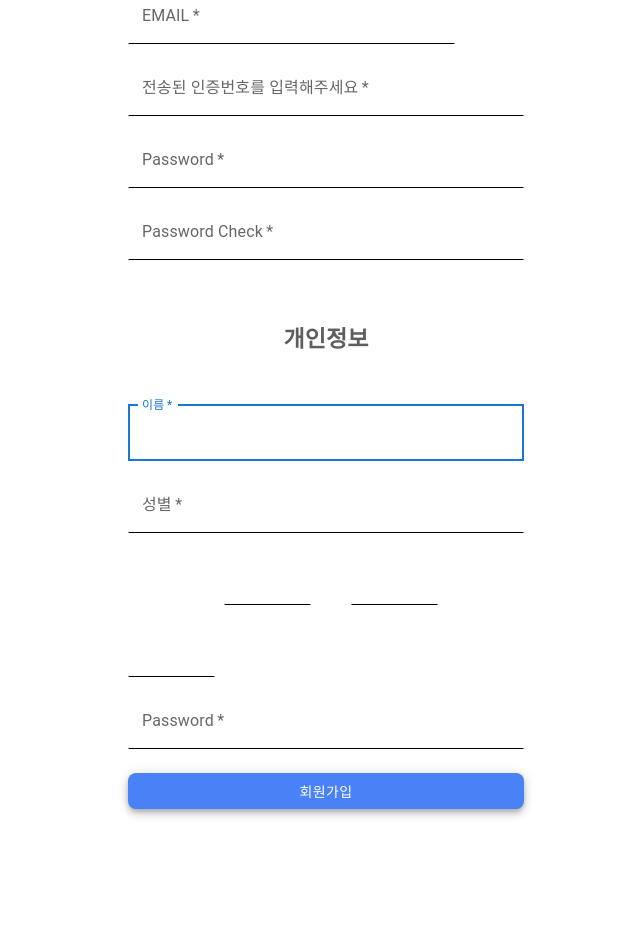
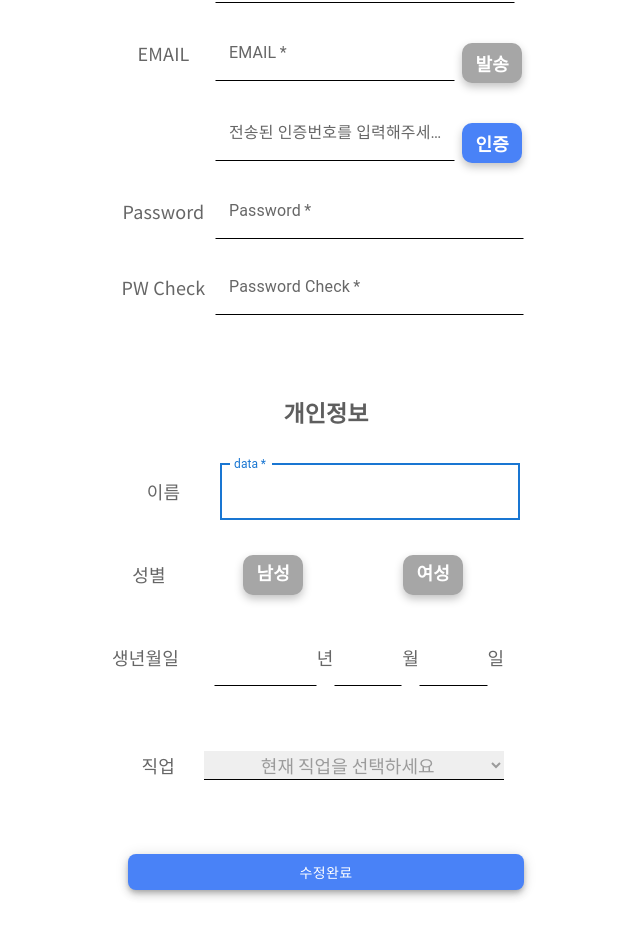
Before and after one commit to taeiiin/SwitchNote, a React (Create React App) app: page /UpdateInfo in a window 1280 px wide. Shown: the part 300-1236 px from the top of the page, without its empty margins (314-954 px from the left). Built offline with nearby package versions, Linux system fonts and the light colour scheme.

Commit message:
회원가입/회원정보 수정/아이디,비번 찾기 수정 - 김주연

```diff
--- a/src/App.css
+++ b/src/App.css
@@ -520,7 +520,7 @@
 .pageAddScript{
   font-family: 'Noto Sans KR', sans-serif;
   font-weight: 400;
-  font-size:20px;
+  font-size:18px;
   color:#5E5E5E;
   letter-spacing: 0.2px;
   /* -webkit-text-decoration-color: red; */
@@ -538,6 +538,9 @@
 .setData{
   text-align:center;
   margin-bottom:60px;
+  font-family: 'Noto Sans KR', sans-serif;
+  font-size:18px;
+  color:#666666;
 }
 
 .middleScript{
@@ -545,11 +548,15 @@
   font-weight: 600;
   font-size: 23px;
   color: #5E5E5E;
-  margin-top: 50px;
+  margin-top: 30px;
+  margin-bottom: 50px;
 }
 
 .userData{
   margin-top: 50px;
+  color:#666666;
+  font-family: 'Noto Sans KR', sans-serif;
+  font-size:18px;
 }
 
 .policy{
@@ -563,7 +570,7 @@
   margin-bottom: 25px;
   text-align: left;
   color: #9B9B9B;
-  size: 25px;
+  font-size: 18px;
 }
 /*
 #findDiv{
@@ -572,8 +579,8 @@
 
 .findContent{
   text-align: center;
-  margin-left: 50px;
-  margin-right: 50px;
+  margin-left: 30px;
+  margin-right: 30px;
   width:400px;
 }
 .horizontalLine{
@@ -591,3 +598,99 @@
 td{
   text-align: center;
 }
+.sendBtn{
+  color:white;
+  font-family: 'Noto Sans KR', sans-serif;
+  font-weight: 600;
+  background-color: #A6A6A6;
+  border:none;
+  border-radius: 10px;
+  width:60px;
+  height:40px;
+  font-size:18px;
+  margin-top: 20px;
+  margin-left: 5px;
+  filter: drop-shadow(0px 4px 4px #c3c3c3);
+
+
+}
+.authenBtn{
+  color:white;
+  font-family: 'Noto Sans KR', sans-serif;
+  font-weight: 600;
+  background-color: #4982F7;
+  border:none;
+  border-radius: 10px;
+  width:60px;
+  height:40px;
+  font-size:18px;
+  margin-top: 20px;
+  margin-left: 5px;
+  filter: drop-shadow(0px 4px 4px #c3c3c3);
+}
+
+.select {
+  padding: 15px 10px;
+
+}
+.select input[type=radio]{
+  display: none;
+}
+.select input[type=radio]+label{
+  display: inline-block;
+  cursor: pointer;
+  height: 40px;
+  width: 60px;
+  border-radius: 10px;
+  line-height: 24px;
+  text-align: center;
+  font-size:18px;
+  font-family: 'Noto Sans KR', sans-serif;
+  font-weight:600;
+  text-align:center;
+  padding-top: 5px;
+
+}
+.select input[type=radio]+label{
+  background-color: #A6A6A6;
+  color: #fff;
+  margin-right: 50px;
+  margin-left: 50px;
+  filter: drop-shadow(0px 4px 4px #c3c3c3);
+}
+.select input[type=radio]:checked+label{
+  background-color: #4982F7;
+  color: #fff;
+}
+/* 체크박스 숨기기 */
+.custom-checkbox input[type="checkbox"] {
+  display: none;
+}
+
+/* 체크되지 않은 상태일 때 이미지 표시 */
+.custom-checkbox label:before {
+  content: "";
+    display: inline-block;
+    width: 20px; /* 이미지 너비 조정 */
+    height: 20px; /* 이미지 높이 조정 */
+    margin-right: 5px;
+    vertical-align: middle;
+    background-image: url(./components/images/checkGray.png);
+    background-size: cover; /* 배경 이미지 크기 조정 */
+}
+
+/* 체크된 상태일 때 이미지 표시 */
+.custom-checkbox input[type="checkbox"]:checked + label:before {
+  background-image: url(./components/images/checkBlue.png);}
+
+.jobSelect {
+  border-top: none; border-left: none; border-right: none;
+  border-width: 1.25px;
+  border-color: black;
+  font-family:'Noto Sans KR', sans-serif;;
+  width:300px;
+  font-size:18px;
+  color: #9B9B9B;
+  text-align: center;
+  margin-left: 25px;
+}
--- a/src/components/NavBar.js
+++ b/src/components/NavBar.js
@@ -12,8 +12,8 @@ function NavBar() {
                 <li><a href="" className="nav1">WORKSPACE</a></li>
                 <li><a href="" className="nav1">TEMPLATE</a></li>
                 <li><Link to="/Guide" className="nav1">GUIDE</Link></li>
-                <li><a href="" className="nav1">MYPAGE</a></li>
-                <li><a href="" className="logoutB">logout</a></li>
+                <li><a href="/UpdateInfo" className="nav1">MYPAGE</a></li>
+                <li><a href="/SignIn" className="logoutB">logout</a></li>
                 </ul>
                 <Routes>
                     <Route path="/Guide" element={<Guide />}></Route>
--- a/src/components/SignUp.js
+++ b/src/components/SignUp.js
@@ -6,6 +6,8 @@ import Grid from '@mui/material/Grid';
 import Box from '@mui/material/Box';
 import Container from '@mui/material/Container';
 import { createTheme, ThemeProvider } from '@mui/material/styles';
+import { useState } from 'react';
+import { alignProperty } from '@mui/material/styles/cssUtils';
 
 // function Copyright(props) {
 //   return (
@@ -33,7 +35,19 @@ export default function SignUpPage() {
       password: data.get('password'),
     });
   };
+  const [gender, setGender] = useState('');
 
+  const handleGenderChange = (event) => {
+    setGender(event.target.value);
+  };
+
+  const [agreePolicy, setAgreePolicy] = useState(false);
+  const [agreeInfoCollection, setAgreeInfoCollection] = useState(false);
+  const [agreePromotionEmails, setAgreePromotionEmails] = useState(false);
+
+  const handleAgreePolicyChange = (event) => {
+    setAgreePolicy(event.target.checked);
+  };
   return (
     <div>
         {/* <ThemeProvider theme={defaultTheme}> */}
@@ -49,7 +63,7 @@ export default function SignUpPage() {
           }}
         >
         <div class = "pageDiv">
-            <div class ="pageTitle" >
+            <div class ="pageTitle" style={{marginTop:'50px'}}>
                 회원가입
             </div>
             <div class ="pageAddScript" >
@@ -88,7 +102,8 @@ export default function SignUpPage() {
                     autoComplete="email"
                     />
                 </Grid>
-                <Grid item xs={12}>
+                <button className='sendBtn'>발송</button>
+                <Grid item xs={10}>
                     <TextField
                     required
                     fullWidth
@@ -98,6 +113,7 @@ export default function SignUpPage() {
                     autoComplete="email-authentication-number"
                     />
                 </Grid>
+                <button className='authenBtn'>인증</button>
                 <Grid item xs={12}>
                     <TextField
                     required
@@ -124,26 +140,55 @@ export default function SignUpPage() {
             <div className="middleScript">개인정보</div>
             <div className="userData">
                 <Grid container spacing={2}>
-                <Grid item xs={12}>
+                <Grid item xs={2} >이름</Grid>
+                <Grid item xs={10}>
                     <TextField
                     autoComplete="given-name"
                     name="user_name"
                     required
                     fullWidth
                     id="user_name"
-                    label="이름"
+                    label=""
                     autoFocus
                     />
                 </Grid>
-                <Grid item xs={12}>
+                <Grid item xs={2} >성별</Grid>
+                <Grid>
+                <div className="select">
+                <input
+                  type="radio"
+                  id="select"
+                  name="gender"
+                  value="Male"
+                  checked={gender === 'Male'}
+                  onChange={handleGenderChange}
+                />
+                <label htmlFor="select" className={gender === 'Male' ? "selected" : ""}>남성</label>
+                <input
+                  type="radio"
+                  id="select2"
+                  name="gender"
+                  value="Female"
+                  checked={gender === 'Female'}
+                  onChange={handleGenderChange}
+                />
+                <label htmlFor="select2" className={gender === 'Female' ? "selected" : ""}>여성</label>
+
+              </div>
+                </Grid>
+                {/* <Grid item xs={12}>
                     <TextField
                     required
                     fullWidth
                     id="sex"
-                    label="성별"
+                    label=""
                     name="sex"
                     />
-                </Grid>
+                </Grid>*/}
+                <div>
+
+                </div>
+                <Grid container justifyContent="center" alignItems="center">
                   생년월일
                   <Grid item xs={12} sm={3}>
                     <TextField
@@ -153,9 +198,9 @@ export default function SignUpPage() {
                       label=""
                       name="birth_year"
                     />
-                </Grid>
-                년
-                <Grid item xs={12} sm={3}>
+
+                  </Grid>년
+                  <Grid item xs={12} sm={2}>
                     <TextField
                       required
                       fullWidth
@@ -163,41 +208,60 @@ export default function SignUpPage() {
                       label=""
                       name="birth_month"
                     />
-                </Grid>
-                월
-                <Grid item xs={12} sm={3}>
+
+                  </Grid>월
+                  <Grid item xs={12} sm={2}>
                     <TextField
                       required
                       fullWidth
-                    id="birth_month"
+                      id="birth_day"
                       label=""
-                    name="birth_month"
+                      name="birth_day"
                     />
+
+                  </Grid>일
                 </Grid>
-                일
+                <Grid container justifyContent="center" alignItems="center" marginTop={'45px'} paddingLeft={'13px'} marginBottom={'50px'}>
                   직업
-                <Grid item xs={12}>
-                    <TextField
-                    required
-                    fullWidth
-                    id="password"
-                    label="Password"
-                    name="password"
-                    autoComplete="password"
-                    />
+                  <Grid item xs={10}>
+                  <select name="job" id="" class="jobSelect">
+                    <option value="0" selected>현재 직업을 선택하세요</option>
+                    <option value="elementary">초등학생</option>
+                    <option value="middle">중학생</option>
+                    <option value="high">고등학생</option>
+                    <option value="college">대학생</option>
+                    <option value="professor">교수</option>
+                    <option value="worker">직장인</option>
+                    <option value="worker">프리랜서</option>
+                    <option value="worker">주부</option>
+                    <option value="worker">기타</option>
+                  </select>
                   </Grid>
+                </Grid>
+
+
+
                 </Grid>
             </div>
             <div className='middleScript'>이용약관</div>
             <div className='policy'>
                 <div className='policyContent'>
-                  이용약관 동의 (필수)
+                  <div class="custom-checkbox">
+                    <input type="checkbox" id="agreePolicy" />
+                    <label for="agreePolicy">이용약관 동의 (필수)</label>
+                  </div>
                 </div>
                 <div className='policyContent'>
-                  개인 정보 수집 및 이용 동의 (필수)
+                  <div class="custom-checkbox">
+                    <input type='checkbox' id='agreeInfoCollection' />
+                    <label for='agreeInfoCollection'>개인 정보 수집 및 이용 동의 (필수)</label>
+                  </div>
                 </div>
                 <div className='policyContent'>
-                  이벤트 등 프로모션 메일 수신 동의 (선택)
+                  <div class='custom-checkbox'>
+                    <input type='checkbox' id='agreePromotionEmails' />
+                    <label for='agreePromotionEmails'>이벤트 등 프로모션 메일 수신 동의 (선택)</label>
+                  </div>
             </div>
             </div>
             <Button
--- a/src/components/UpdateInfo.js
+++ b/src/components/UpdateInfo.js
@@ -6,7 +6,7 @@ import Grid from '@mui/material/Grid';
 import Box from '@mui/material/Box';
 import Container from '@mui/material/Container';
 import { createTheme, ThemeProvider } from '@mui/material/styles';
-
+import { useState } from 'react';
 // function Copyright(props) {
 //   return (
 //     <Typography variant="body2" color="text.secondary" align="center" {...props}>
@@ -33,6 +33,11 @@ export default function UpdateInfoPage() {
       password: data.get('password'),
     });
   };
+  const [gender, setGender] = useState('');
+
+  const handleGenderChange = (event) => {
+    setGender(event.target.value);
+  };
 
   return (
     <div>
@@ -49,7 +54,7 @@ export default function UpdateInfoPage() {
           }}
         >
         <div class = "pageDiv">
-            <div class ="pageTitle" >
+            <div class ="pageTitle" style={{marginTop:'50px'}}>
                 회원정보 수정
             </div>
             <div class ="pageAddScript" >
@@ -67,8 +72,12 @@ export default function UpdateInfoPage() {
                                         } }}>
             <div className="setData">
                 <Grid container spacing={2}>
-                <Grid item xs={12}>
-                    <TextField
+                <Grid container direction="row" alignItems="center" marginBottom={'20px'}>
+                <Grid item xs={12} sm={3}>
+                  Id
+                </Grid>
+                <Grid item xs={12} sm={6}>
+                  <TextField
                     autoComplete="given-name"
                     name="id"
                     required
@@ -76,9 +85,16 @@ export default function UpdateInfoPage() {
                     id="id"
                     label="Id"
                     autoFocus
+                    sx={{width:'300px'}}
                     />
                 </Grid>
-                <Grid item xs={10}>
+
+                    </Grid>
+                <Grid container direction="row" alignItems="center" marginBottom={'20px'}>
+                <Grid item xs={12} sm={3}>
+                  EMAIL
+                  </Grid>
+                  <Grid item xs={12} sm={7}>
                     <TextField
                     required
                     fullWidth
@@ -88,7 +104,15 @@ export default function UpdateInfoPage() {
                     autoComplete="email"
                     />
                 </Grid>
-                <Grid item xs={12}>
+                < Grid item xs = { 12 } sm = {2}>
+                  <button className='sendBtn'>발송</button>
+                </ Grid >
+                </ Grid >
+                <Grid container direction="row" alignItems="center" marginBottom={'20px'}>
+                <Grid item xs={12} sm={3}>
+                  {''}
+                  </Grid>
+                  <Grid item xs={12} sm={7}>
                     <TextField
                     required
                     fullWidth
@@ -98,7 +122,15 @@ export default function UpdateInfoPage() {
                     autoComplete="email-authentication-number"
                     />
                 </Grid>
-                <Grid item xs={12}>
+                < Grid item xs = { 12 } sm = {2}>
+                  <button className='authenBtn'>인증</button>
+                </ Grid >
+                </ Grid >
+                <Grid container direction="row" alignItems="center" marginBottom={'20px'}>
+                <Grid item xs={12} sm={3}>
+                  Password
+                  </Grid>
+                  <Grid item xs={12} sm={9}>
                     <TextField
                     required
                     fullWidth
@@ -108,7 +140,12 @@ export default function UpdateInfoPage() {
                     autoComplete="password"
                     />
                 </Grid>
-                <Grid item xs={12}>
+                </Grid>
+                <Grid container direction="row" alignItems="center" marginBottom={'20px'}>
+                <Grid item xs={12} sm={3}>
+                  PW Check
+                  </Grid>
+                  <Grid item xs={12} sm={9}>
                     <TextField
                     required
                     fullWidth
@@ -118,34 +155,62 @@ export default function UpdateInfoPage() {
                     id="password_check"
                     />
                 </Grid>
-
+                </Grid>
                 </Grid>
             </div>
             <div className="middleScript">개인정보</div>
             <div className="userData">
                 <Grid container spacing={2}>
-                <Grid item xs={12}>
+                <Grid container direction="row" alignItems="center" marginBottom={'20px'}>
+                <Grid item xs={12} sm={3}>
+                  이름
+                  </Grid>
+                  <Grid item xs={12} sm={9}>
                     <TextField
                     autoComplete="given-name"
                     name="user_name"
                     required
                     fullWidth
                     id="user_name"
-                    label="이름"
+                    label="data"
                     autoFocus
+                    sx={{width:'300px'}}
                     />
                 </Grid>
-                <Grid item xs={12}>
-                    <TextField
-                    required
-                    fullWidth
-                    id="sex"
-                    label="성별"
-                    name="sex"
-                    />
                 </Grid>
+                <Grid container direction="row" alignItems="center" marginBottom={'20px'} marginLeft={'3px'}>
+                <Grid item xs={2}>
+                  성별
+                  </Grid>
+                  {/* <Grid item xs={12} sm={9}> */}
+                <Grid>
+                  <div className="select">
+
+                <input
+                  type="radio"
+                  id="select"
+                  name="gender"
+                  value="Male"
+                  checked={gender === 'Male'}
+                  onChange={handleGenderChange}
+                />
+                <label htmlFor="select" className={gender === 'Male' ? "selected" : ""}>남성</label>
+
+                  <input
+                  type="radio"
+                  id="select2"
+                  name="gender"
+                  value="Female"
+                  checked={gender === 'Female'}
+                  onChange={handleGenderChange}
+                />
+                <label htmlFor="select2" className={gender === 'Female' ? "selected" : ""}>여성</label>
+              </div>
+                </Grid>
+                </Grid>
+                <Grid container direction="row" alignItems="center" marginBottom={'20px'}>
                 생년월일
-                <Grid item xs={12} sm={3}>
+                <Grid item xs={12} sm={3} sx={{marginLeft:'35px'}}>
                     <TextField
                     required
                     fullWidth
@@ -155,7 +220,7 @@ export default function UpdateInfoPage() {
                     />
                 </Grid>
                 년
-                <Grid item xs={12} sm={3}>
+                <Grid item xs={12} sm={2}>
                     <TextField
                     required
                     fullWidth
@@ -165,7 +230,7 @@ export default function UpdateInfoPage() {
                     />
                 </Grid>
                 월
-                <Grid item xs={12} sm={3}>
+                <Grid item xs={12} sm={2}>
                     <TextField
                     required
                     fullWidth
@@ -175,16 +240,23 @@ export default function UpdateInfoPage() {
                     />
                 </Grid>
                 일
-                직업
-                <Grid item xs={12}>
-                    <TextField
-                    required
-                    fullWidth
-                    id="password"
-                    label="Password"
-                    name="password"
-                    autoComplete="password"
-                    />
+                </Grid>
+                <Grid container justifyContent="center" alignItems="center" marginTop={'45px'} paddingLeft={'13px'} marginBottom={'50px'}>
+                  직업
+                  <Grid item xs={10}>
+                  <select name="job" id="" class="jobSelect">
+                    <option value="0" selected>현재 직업을 선택하세요</option>
+                    <option value="elementary">초등학생</option>
+                    <option value="middle">중학생</option>
+                    <option value="high">고등학생</option>
+                    <option value="college">대학생</option>
+                    <option value="professor">교수</option>
+                    <option value="worker">직장인</option>
+                    <option value="worker">프리랜서</option>
+                    <option value="worker">주부</option>
+                    <option value="worker">기타</option>
+                  </select>
+                  </Grid>
                 </Grid>
                 </Grid>
             </div>
@@ -201,7 +273,7 @@ export default function UpdateInfoPage() {
                 marginBottom: 50
             }}
             >
-              회원가입
+              수정완료
             </Button>
             {/* <Grid container justifyContent="flex-end">
               <Grid item>
```
Also changed, not shown: src/components/FindIdPw.js (+41 -33 lines). Lines whose indentation alone changed are shown as unchanged.
